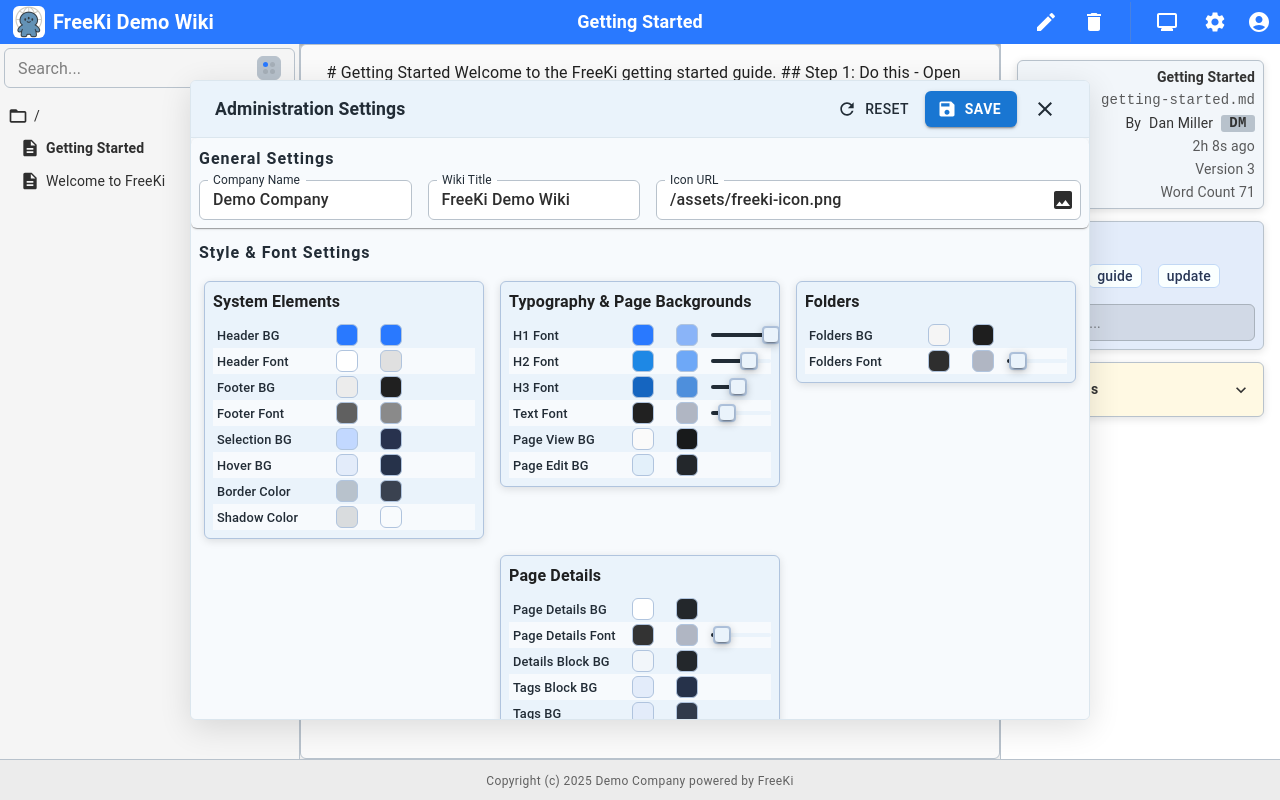
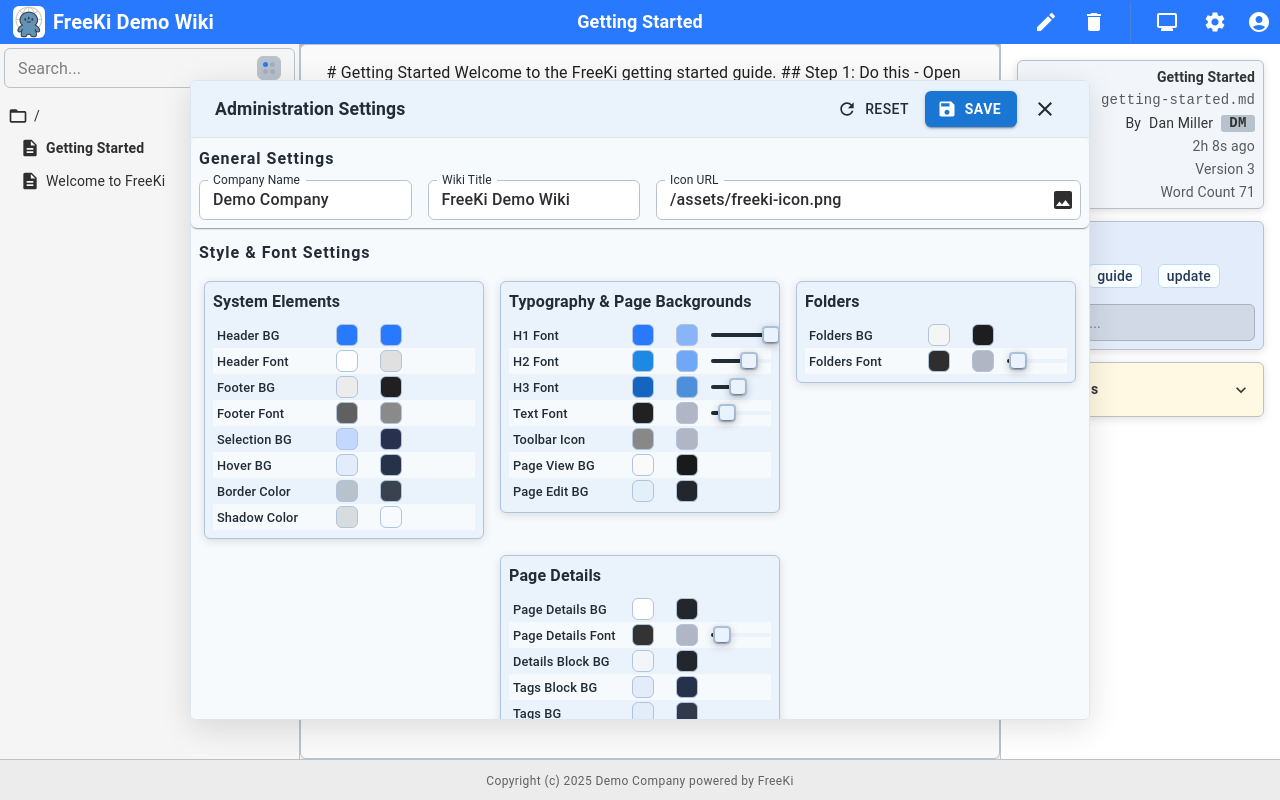
Before and after one commit to jhughes2112/freeki, a React (Vite) app in the folder freeki-client/: page / in a window 1280 px wide. Both pictures are taken after a click on the button 1215 px from the left and 22 px from the top of the page. Built offline with nearby package versions, Linux system fonts and the light colour scheme.

Commit message:
Cleanup toolbar style.

```diff
--- a/freeki-client/src/AdminSettingsDialog.tsx
+++ b/freeki-client/src/AdminSettingsDialog.tsx
@@ -521,7 +521,7 @@ function AdminSettingsDialog({ open, onClose, themeMode }: AdminSettingsDialogPr
               p: 0,
             }}>
               {/* System Elements */}
-				<Paper sx={{ minWidth: 280, maxWidth: 280, flex: '1 1 280px', backgroundColor: style.styleBoxBg, border: `1px solid ${style.inputBorder}`, borderRadius: 2, boxShadow: '0 8px 32px #00000022', p: 1, mb: 0, overflow: 'hidden' }}>
+				<Paper sx={{ minWidth: 280, maxWidth: 280, flex: '1 1 280px', backgroundColor: style.styleBoxBg, border: `1px solid ${style.inputBorder}`, borderRadius: 2, boxShadow: '0 8px 32px #00000022', p: 1, mb: 0, overflow: 'hidden', color: style.color }}>
                 <Typography sx={{ fontWeight: 700, fontSize: '1rem', mb: 1 }}>System Elements</Typography>
                 {SYSTEM_ELEMENT_ROWS.map((row) => (
                   <SettingRow
@@ -537,7 +537,7 @@ function AdminSettingsDialog({ open, onClose, themeMode }: AdminSettingsDialogPr
                 ))}
               </Paper>
               {/* Typography & Page BGs */}
-				<Paper sx={{ minWidth: 280, maxWidth: 280, flex: '1 1 280px', backgroundColor: style.styleBoxBg, border: `1px solid ${style.inputBorder}`, borderRadius: 2, boxShadow: '0 8px 32px #00000022', p: 1, mb: 0, overflow: 'hidden' }}>
+				<Paper sx={{ minWidth: 280, maxWidth: 280, flex: '1 1 280px', backgroundColor: style.styleBoxBg, border: `1px solid ${style.inputBorder}`, borderRadius: 2, boxShadow: '0 8px 32px #00000022', p: 1, mb: 0, overflow: 'hidden', color: style.color }}>
                 <Typography sx={{ fontWeight: 700, fontSize: '1rem', mb: 1 }}>Typography & Page Backgrounds</Typography>
                 {TYPOGRAPHY_ROWS.map((row) => {
                   const fontSize = row.fontSize && typeof adminSettings.colorSchemes.light[row.fontSize] === 'number'
@@ -560,7 +560,7 @@ function AdminSettingsDialog({ open, onClose, themeMode }: AdminSettingsDialogPr
                 })}
               </Paper>
               {/* Folders */}
-				<Paper sx={{ minWidth: 280, maxWidth: 280, flex: '1 1 280px', backgroundColor: style.styleBoxBg, border: `1px solid ${style.inputBorder}`, borderRadius: 2, boxShadow: '0 8px 32px #00000022', p: 1, mb: 0, overflow: 'hidden' }}>
+				<Paper sx={{ minWidth: 280, maxWidth: 280, flex: '1 1 280px', backgroundColor: style.styleBoxBg, border: `1px solid ${style.inputBorder}`, borderRadius: 2, boxShadow: '0 8px 32px #00000022', p: 1, mb: 0, overflow: 'hidden', color: style.color }}>
                 <Typography sx={{ fontWeight: 700, fontSize: '1rem', mb: 1 }}>Folders</Typography>
                 {FOLDERS_ROWS.map((row) => {
                   const fontSize = row.fontSize && typeof adminSettings.colorSchemes.light[row.fontSize] === 'number'
@@ -583,7 +583,7 @@ function AdminSettingsDialog({ open, onClose, themeMode }: AdminSettingsDialogPr
                 })}
               </Paper>
               {/* Page Details */}
-              <Paper sx={{ minWidth: 280, maxWidth: 280, flex: '1 1 280px', backgroundColor: style.styleBoxBg, border: `1px solid ${style.inputBorder}`, borderRadius: 2, boxShadow: '0 8px 32px #00000022', p: 1, mb: 0, overflow: 'hidden' }}>
+              <Paper sx={{ minWidth: 280, maxWidth: 280, flex: '1 1 280px', backgroundColor: style.styleBoxBg, border: `1px solid ${style.inputBorder}`, borderRadius: 2, boxShadow: '0 8px 32px #00000022', p: 1, mb: 0, overflow: 'hidden', color: style.color }}>
                 <Typography sx={{ fontWeight: 700, fontSize: '1rem', mb: 1 }}>Page Details</Typography>
                 {PAGE_DETAILS_ROWS.map((row) => {
                   const fontSize = row.fontSize && typeof adminSettings.colorSchemes.light[row.fontSize] === 'number'
@@ -641,6 +641,7 @@ const TYPOGRAPHY_ROWS: ColorRow[] = [
   { label: 'H2 Font', light: 'h2FontColor', dark: 'h2FontColor', fontSize: 'h2FontSize' },
   { label: 'H3 Font', light: 'h3FontColor', dark: 'h3FontColor', fontSize: 'h3FontSize' },
   { label: 'Text Font', light: 'pFontColor', dark: 'pFontColor', fontSize: 'pFontSize' },
+  { label: 'Toolbar Icon', light: 'toolbarIconColor', dark: 'toolbarIconColor' }, // Expose toolbarIconColor
   { label: 'Page View BG', light: 'viewBackground', dark: 'viewBackground' },
   { label: 'Page Edit BG', light: 'editBackground', dark: 'editBackground' },
 ];
--- a/freeki-client/src/EditorToolbar.tsx
+++ b/freeki-client/src/EditorToolbar.tsx
@@ -4,7 +4,7 @@ import {
   FormatBold, FormatItalic, FormatUnderlined, StrikethroughS,
   FormatAlignLeft, FormatAlignCenter, FormatAlignRight,
   FormatListNumbered, FormatListBulleted, Link, InsertLink,
-  FormatQuote, HorizontalRule, Image, Title, LooksOne, LooksTwo, Looks3
+  FormatQuote, HorizontalRule, Image, Title
 } from '@mui/icons-material';
 
 interface EditorToolbarProps {
@@ -12,9 +12,9 @@ interface EditorToolbarProps {
 }
 
 const actions = [
-  { key: 'h1', icon: <LooksOne />, label: 'Heading 1' },
-  { key: 'h2', icon: <LooksTwo />, label: 'Heading 2' },
-  { key: 'h3', icon: <Looks3 />, label: 'Heading 3' },
+  { key: 'h1', icon: <span className="toolbar-heading-icon">H1</span>, label: 'Heading 1' },
+  { key: 'h2', icon: <span className="toolbar-heading-icon">H2</span>, label: 'Heading 2' },
+  { key: 'h3', icon: <span className="toolbar-heading-icon">H3</span>, label: 'Heading 3' },
   { key: 'text', icon: <Title />, label: 'Normal Text' },
   { divider: true },
   { key: 'bold', icon: <FormatBold />, label: 'Bold' },
@@ -57,7 +57,19 @@ export default function EditorToolbar({ onFormat }: EditorToolbarProps) {
         boxShadow: '0 2px 8px var(--freeki-shadow-color, #22222233)',
         overflowX: 'auto',
         overflowY: 'hidden',
-        width: '100%'
+        width: '100%',
+        '& .MuiSvgIcon-root, & .toolbar-heading-icon': {
+          color: 'var(--freeki-toolbar-icon-color, #888)'
+        },
+        '& .toolbar-heading-icon': {
+          fontWeight: 700,
+          fontFamily: 'monospace',
+          fontSize: 18,
+          display: 'inline-block',
+          minWidth: 24,
+          textAlign: 'center',
+          lineHeight: 1.2
+        }
       }}
       role="toolbar"
       aria-label="Editor formatting toolbar"
--- a/freeki-client/src/adminSettings.ts
+++ b/freeki-client/src/adminSettings.ts
@@ -67,6 +67,7 @@ export interface ColorScheme {
   // New: tag colors
   tagColor: string; // NEW: for tag text color
   tagBackground: string; // NEW: for tag background color
+  toolbarIconColor: string; // NEW: for editor toolbar icon color (required)
 }
 
 const DEFAULT_LIGHT_SCHEME: ColorScheme = {
@@ -108,6 +109,7 @@ const DEFAULT_LIGHT_SCHEME: ColorScheme = {
   hoverBackground: '#e3ecfa', // NEW: default hover for light theme (matches tags block bg)
   tagColor: '#26324a', // NEW: default tag text color (dark)
   tagBackground: '#e3ecfa', // NEW: default tag background (matches tags block bg)
+  toolbarIconColor: '#888', // More gray for light mode
 }
 
 const DEFAULT_DARK_SCHEME: ColorScheme = {
@@ -149,6 +151,7 @@ const DEFAULT_DARK_SCHEME: ColorScheme = {
   hoverBackground: '#26324a', // NEW: default hover for dark theme (matches tags block bg)
   tagColor: '#b0b6c3', // Faded down
   tagBackground: '#313a4a', // NEW: default tag background (lighter blue-gray)
+  toolbarIconColor: '#b0b6c3', // Less white, more gray for dark mode
 }
 
 export const DEFAULT_ADMIN_SETTINGS: AdminSettings = {
--- a/freeki-client/src/themeUtils.ts
+++ b/freeki-client/src/themeUtils.ts
@@ -284,6 +284,9 @@ export function applyTheme(colorSchemes: { light: ColorScheme; dark: ColorScheme
   document.body.style.backgroundColor = colorScheme.viewBackground || '#ffffff';
   document.documentElement.style.backgroundColor = colorScheme.viewBackground || '#ffffff';
 
+  // Set toolbar icon color from theme (required, do not check existence)
+  root.style.setProperty('--freeki-toolbar-icon-color', colorScheme.toolbarIconColor);
+
   // Use direct color values, fallback to hardcoded if missing
   root.style.setProperty('--freeki-app-bar-background', colorScheme.appBarBackground || '#1976d2');
   root.style.setProperty('--freeki-app-bar-text-color', colorScheme.appBarTextColor || '#ffffff');
@@ -479,6 +482,7 @@ export const themeStyles = {
   paper: {
     borderRadius: 'var(--freeki-border-radius)',
     boxShadow: '0 2px 8px var(--freeki-shadow-color)'
+
   },
   card: {
     borderRadius: 'var(--freeki-border-radius)',
```
